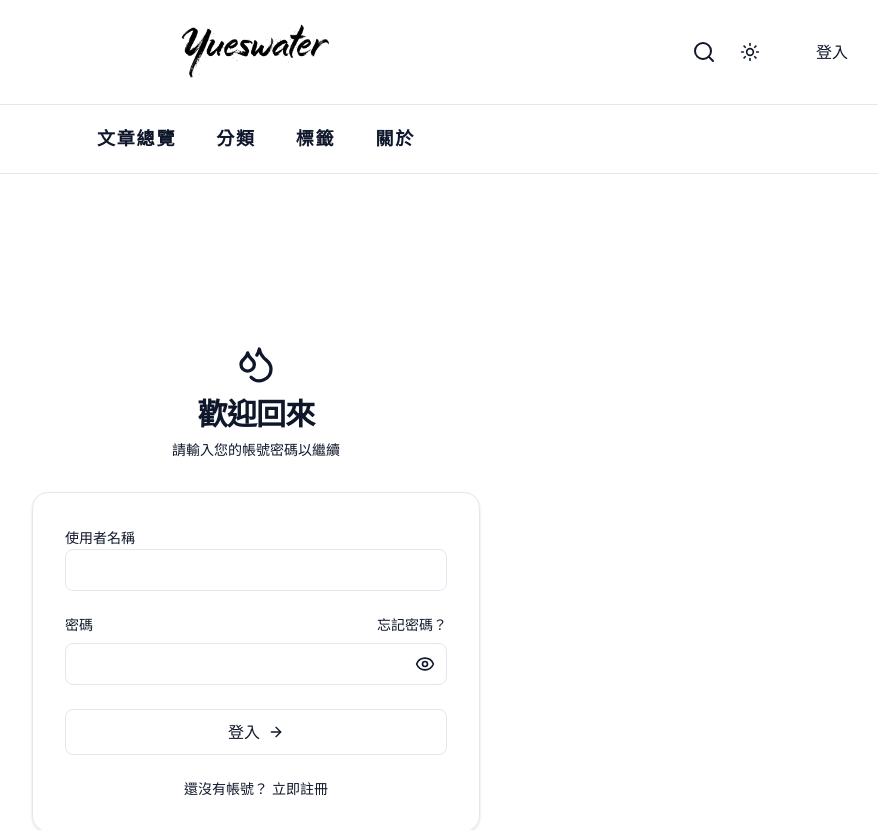
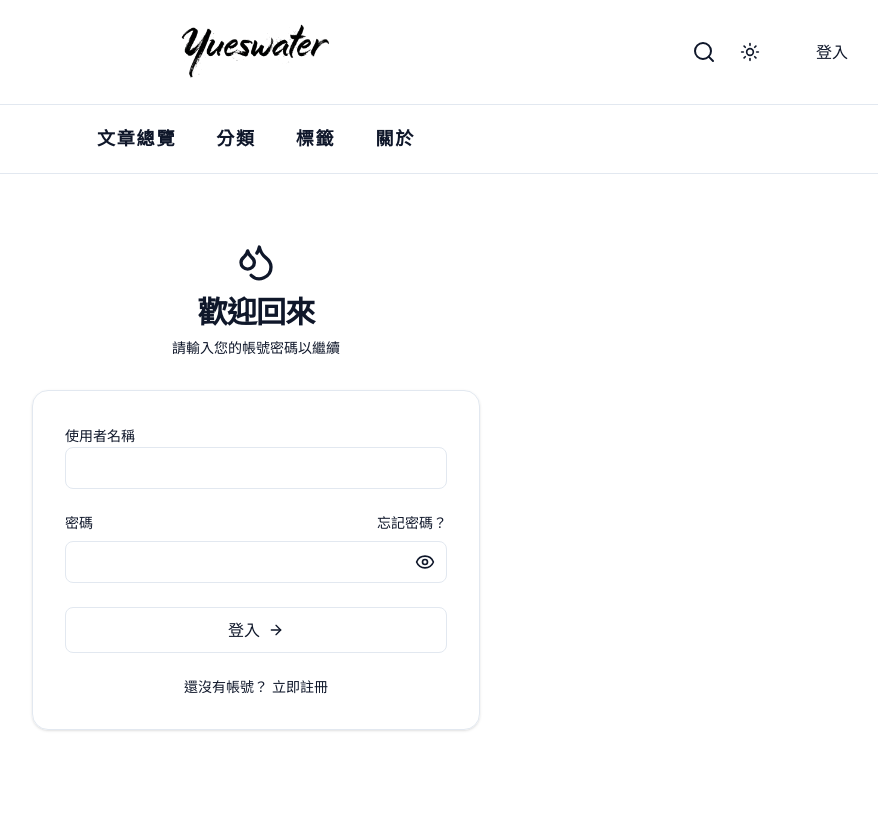
Before and after one commit to yueswater/yueswater-web, a Next.js app: page /login in a window 1280 px wide. Shown: the top 830 px of the page, without its empty margins (384-1262 px from the left). Built offline with nearby package versions, Linux system fonts and the light colour scheme; no server answers.

Commit message:
feat: check if the user is active or not

```diff
--- a/src/app/(auth)/login/page.tsx
+++ b/src/app/(auth)/login/page.tsx
@@ -59,7 +59,7 @@
   };
 
   return (
-    <div className="flex min-h-[calc(100vh-4rem)] items-center justify-center p-4">
+    <div className="flex min-h-[calc(100vh-4rem)] items-start justify-center p-4">
       <div className="w-full max-w-md space-y-8">
         <div className="flex flex-col items-center text-center">
           <div className="bg-transparent text-base-100 mx-auto w-fit rounded-2xl p-3">
--- a/src/app/(auth)/register/page.tsx
+++ b/src/app/(auth)/register/page.tsx
@@ -66,7 +66,7 @@
 
   if (success) {
     return (
-      <div className="flex min-h-[calc(100vh-4rem)] items-center justify-center p-4">
+      <div className="flex min-h-[calc(100vh-4rem)] items-start justify-center p-4">
         <div className="w-full max-w-md space-y-4 text-center">
           <div className="bg-transparent text-base-100 mx-auto w-fit rounded-2xl p-3">
             <Droplets className="h-10 w-10" />
@@ -84,7 +84,7 @@
   }
 
   return (
-    <div className="flex min-h-[calc(100vh-4rem)] items-center justify-center p-4">
+    <div className="flex min-h-[calc(100vh-4rem)] items-start justify-center p-4">
       <div className="w-full max-w-md space-y-8">
         <div className="flex flex-col items-center text-center">
           <div className="bg-transparent text-primary mx-auto w-fit rounded-2xl p-3">
--- a/src/app/(auth)/verify-email/page.tsx
+++ b/src/app/(auth)/verify-email/page.tsx
@@ -102,7 +102,7 @@
 
 export default function VerifyEmailPage() {
   return (
-    <div className="flex min-h-[calc(100vh-4rem)] items-center justify-center p-4">
+    <div className="flex min-h-[calc(100vh-4rem)] items-start justify-center p-4">
       <div className="w-full max-w-md text-center">
         <Suspense
           fallback={
```
